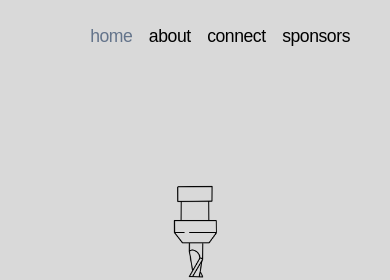
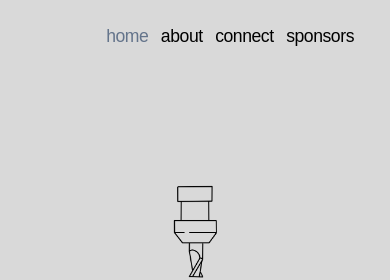
Before and after one commit to notseanray/g28-website, a SvelteKit app: page / in a window 390 px wide. Shown: the top 280 px of the page. Built offline with nearby package versions, Linux system fonts and the light colour scheme; a web font is replaced by a local one.

Commit message:
smaller navtext on mobile

```diff
--- a/src/routes/+layout.svelte
+++ b/src/routes/+layout.svelte
@@ -46,36 +46,36 @@
                     <img class="w-16 z-50" src="/logo_vertical.png" alt="" />
                 </a>
             {/if}
-            <div class="ht-20 p-5 ml-5">
+            <div class="ht-20 p-5 ml-4">
                 <a
                     href="/"
                     class={$page.url.pathname === "/"
-                        ? "text-slate-500 mr-3"
-                        : "text-black mr-3"}
+                        ? "text-slate-500 mr-2"
+                        : "text-black mr-2"}
                 >
                     home
                 </a>
                 <a
                     href="/about"
                     class={$page.url.pathname === "/about"
-                        ? "text-slate-500 mr-3"
-                        : "text-black mr-3"}
+                        ? "text-slate-500 mr-2"
+                        : "text-black mr-2"}
                 >
                     about
                 </a>
                 <a
                     href="/connect"
                     class={$page.url.pathname === "/connect"
-                        ? "text-slate-500 mr-3"
-                        : "text-black mr-3"}
+                        ? "text-slate-500 mr-2"
+                        : "text-black mr-2"}
                 >
                     connect
                 </a>
                 <a
                     href="/sponsors"
                     class={$page.url.pathname === "/sponsors"
-                        ? "text-slate-500 mr-3"
-                        : "text-black mr-3"}
+                        ? "text-slate-500 mr-2"
+                        : "text-black mr-2"}
                 >
                     sponsors
                 </a>
```
